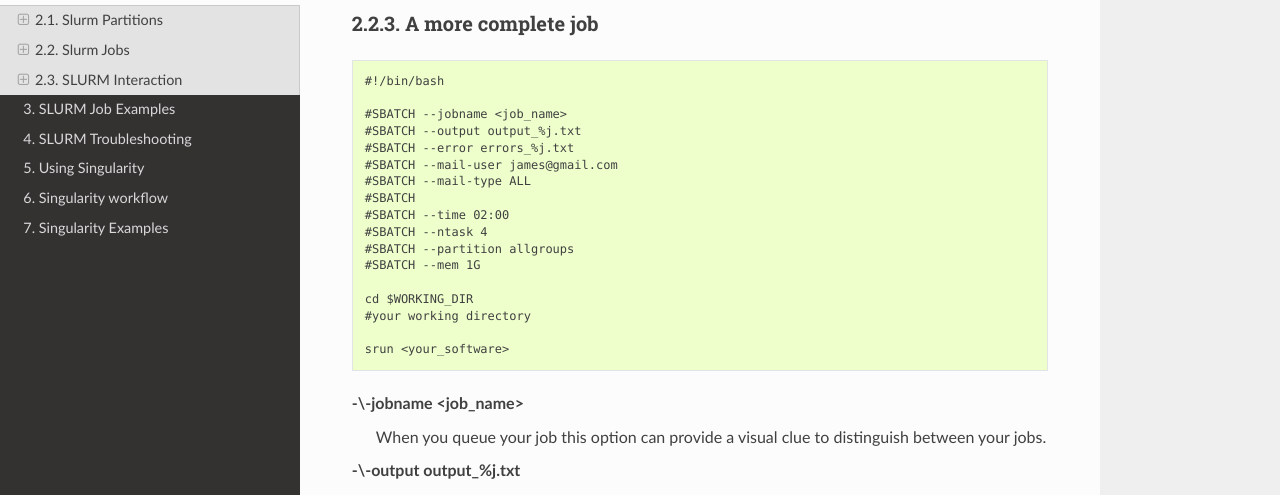
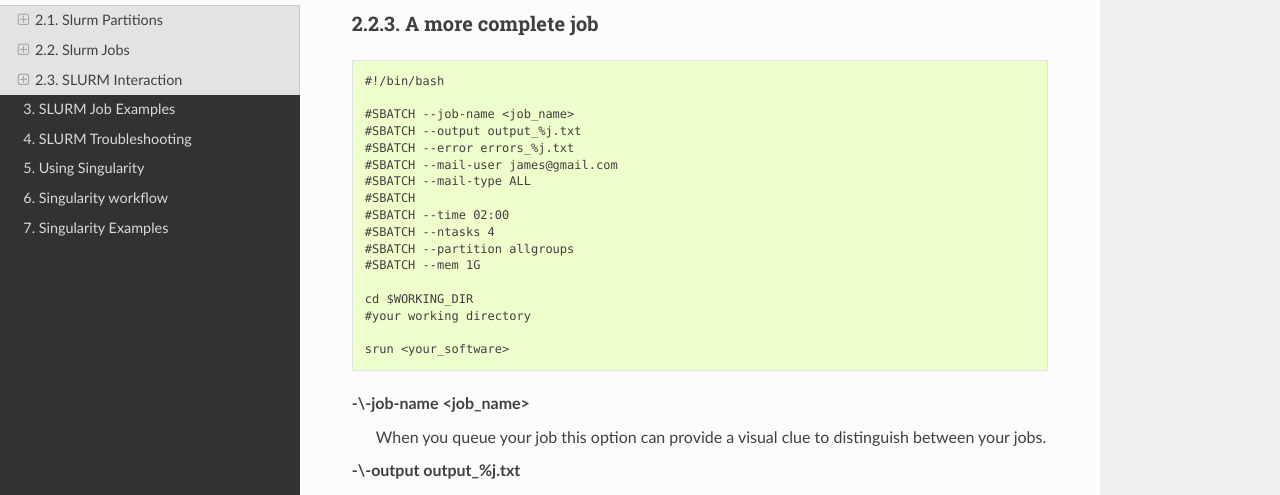
Before and after one commit to agostinoandriolo/clusterDEIguide, a Sphinx documentation site: the page built from ClusterDEIUserGuide-master/docs/UsingSLURM.rst, in a window 1280 px wide and 900 px high, scrolled down 2266 px. Shown: the part 186-681 px from the top of the window. Built offline with Sphinx 7.4.7 and the Read the Docs theme 2.0.0, drawn with Linux system fonts in a browser that asks for light colours.

Commit message:
Update UsingSLURM.rst

```diff
--- a/ClusterDEIUserGuide-master/docs/UsingSLURM.rst
+++ b/ClusterDEIUserGuide-master/docs/UsingSLURM.rst
@@ -139,14 +139,14 @@ A more complete job
 
   #!/bin/bash
 
-  #SBATCH --jobname <job_name>
+  #SBATCH --job-name <job_name>
   #SBATCH --output output_%j.txt
   #SBATCH --error errors_%j.txt
   #SBATCH --mail-user james@gmail.com
   #SBATCH --mail-type ALL
   #SBATCH
   #SBATCH --time 02:00
-  #SBATCH --ntask 4
+  #SBATCH --ntasks 4
   #SBATCH --partition allgroups
   #SBATCH --mem 1G
 
@@ -156,7 +156,7 @@ A more complete job
   srun <your_software>
 
 
--\\-jobname <job_name>
+-\\-job-name <job_name>
   When you queue your job this option can provide a visual clue to distinguish between your jobs.
 
 -\\-output output_%j.txt
```
